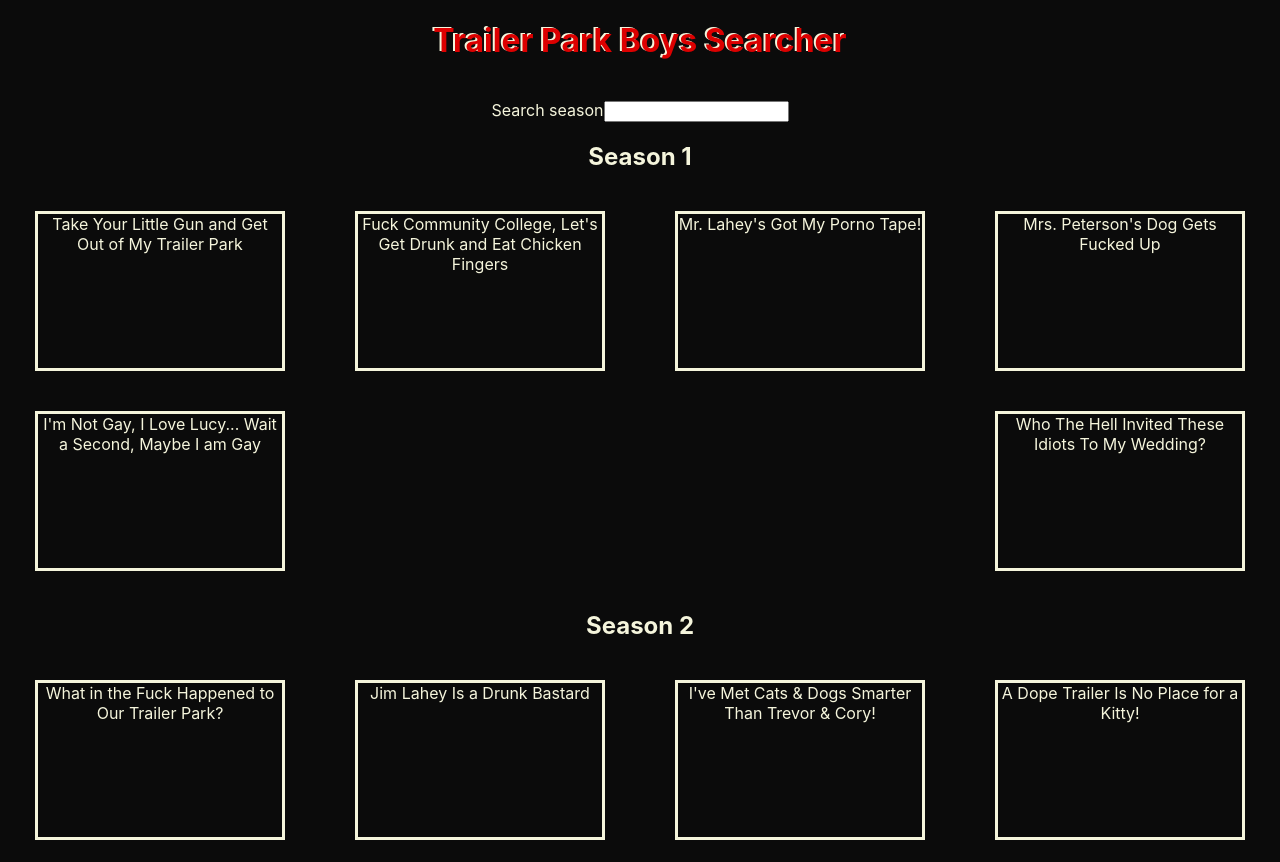
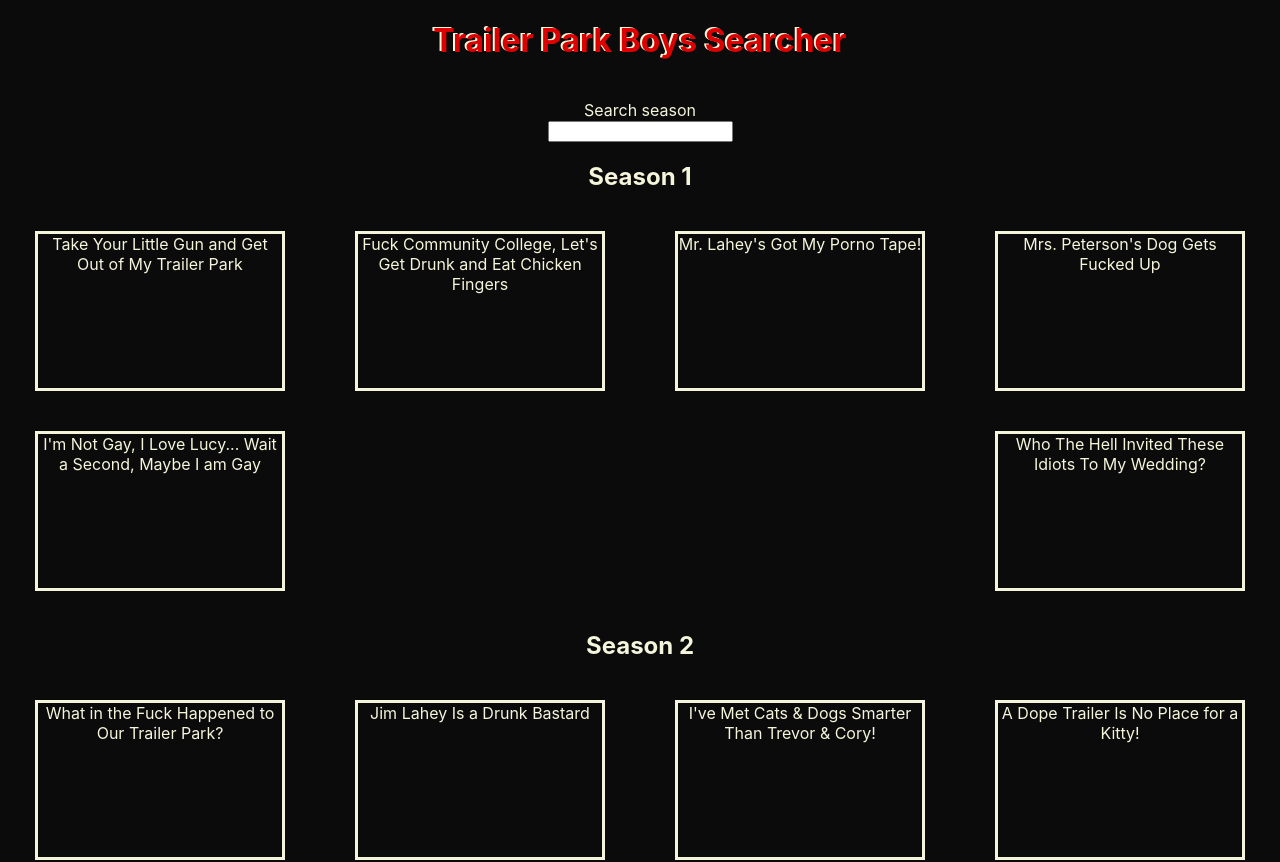
Before and after one commit to mb-dir/trailer-park-boys-search, a React (Create React App) app: page / in a window 1280 px wide. Shown: the top 862 px of the page. Built offline with nearby package versions, Linux system fonts and the light colour scheme.

Commit message:
Add style for form

```diff
--- a/src/components/Season/season.css
+++ b/src/components/Season/season.css
@@ -10,3 +10,6 @@
     align-items: center;
     justify-content: space-between;
 }
+.seasons__searcherLabel{
+    display: block;
+}
```
